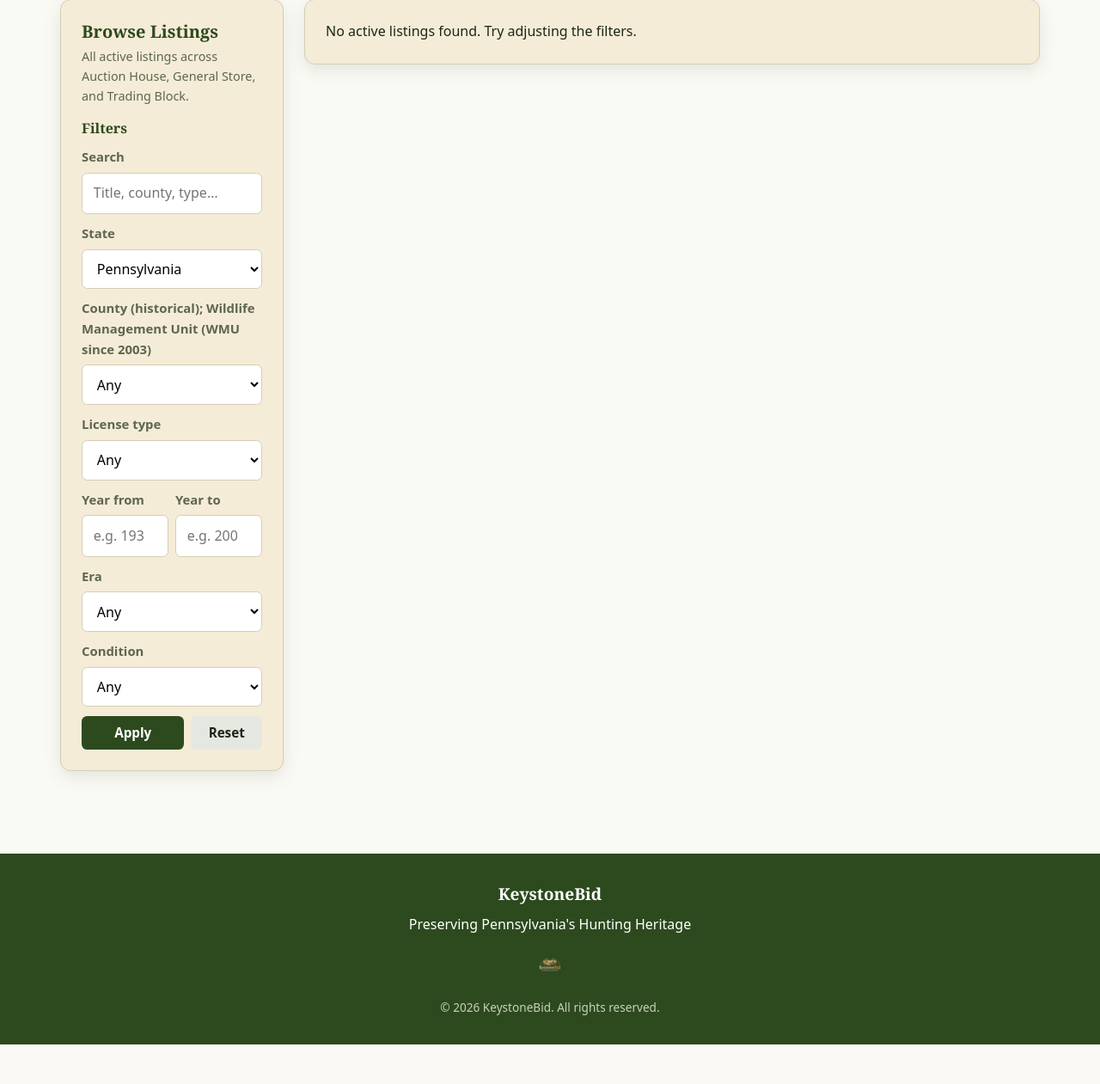
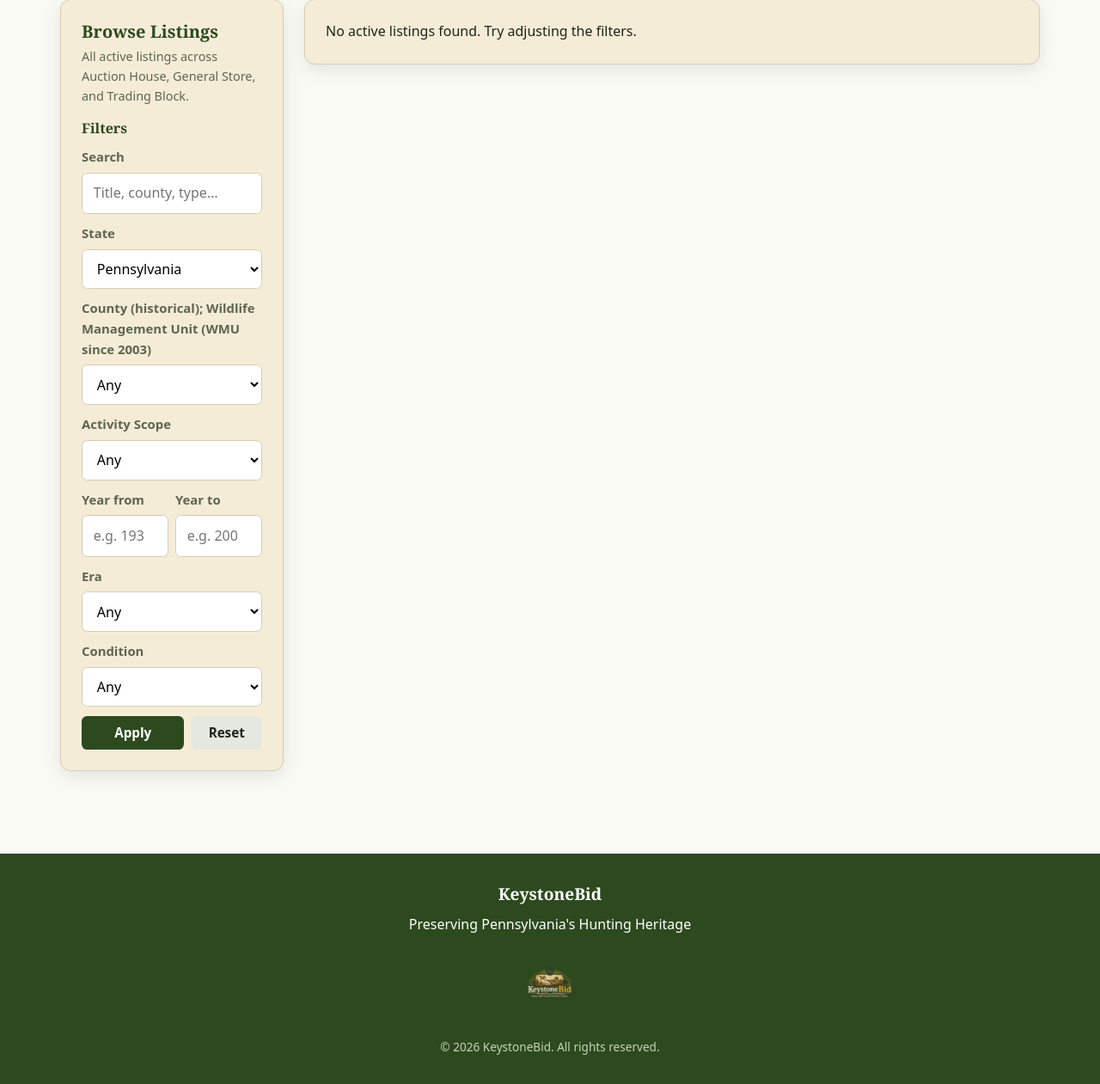
Before and after one commit to cormacbateman3/hunt, a Django app: page /listings/ in a window 1280 px wide. Shown: the part 161-1422 px from the top of the page at 86% size. Before the commit the page ends 1376 px from the top, so only its background shows below. Run offline with Django 5.2, Linux system fonts and the light colour scheme; data comes from the database, SQL or seed files in the repository; tables that the repository leaves empty hold one stand-in row (values such as "Sample post"); data that the repository does not hold is empty.

Commit message:
cleaning up some bugs. logo size, filters fixes and enhancements (state, county, license type)

```diff
--- a/apps/listings/views.py
+++ b/apps/listings/views.py
@@ -14,6 +14,7 @@ from apps.bids.forms import BidForm
 from apps.bids.services import get_user_bid_on_listing, get_winning_bid
 from apps.collections.models import CollectionItem
 from apps.core.models import GeographicUnit, LicenseType, State
+from apps.core.constants import FORM_LICENSE_TYPE_CATEGORIES, LICENSE_TYPE_CATEGORY_CHOICES
 from apps.core.forms import ReferenceDataSuggestionForm
 from apps.orders.models import Order
 from apps.orders.services import calculate_platform_fee
@@ -113,7 +114,6 @@ class BaseListingListView(ListView):
 
         state_id = self.request.GET.get('state_id')
         county_id = self.request.GET.get('county_id')
-        license_type_id = self.request.GET.get('license_type_id')
         year_min = self.request.GET.get('year_min')
         year_max = self.request.GET.get('year_max')
         condition = self.request.GET.get('condition')
@@ -124,8 +124,10 @@ class BaseListingListView(ListView):
             queryset = queryset.filter(state_id=state_id)
         if county_id and county_id.isdigit():
             queryset = queryset.filter(county_ref_id=county_id)
-        if license_type_id and license_type_id.isdigit():
-            queryset = queryset.filter(license_types__id=license_type_id)
+        for cat in FORM_LICENSE_TYPE_CATEGORIES:
+            cat_id = self.request.GET.get(f'{cat}_id')
+            if cat_id and cat_id.isdigit():
+                queryset = queryset.filter(license_types__id=cat_id)
         if year_min:
             queryset = queryset.filter(license_year__gte=year_min)
         if year_max:
@@ -160,28 +162,50 @@ class BaseListingListView(ListView):
         context = super().get_context_data(**kwargs)
         selected_state_id = self.request.GET.get('state_id')
         default_state = State.objects.filter(is_primary_default=True).first() or State.objects.order_by('name').first()
-        selected_state = State.objects.filter(pk=selected_state_id).first() if selected_state_id and selected_state_id.isdigit() else default_state
+        if 'state_id' in self.request.GET:
+            selected_state = State.objects.filter(pk=selected_state_id).first() if selected_state_id and selected_state_id.isdigit() else None
+        else:
+            selected_state = default_state
         context['states'] = State.objects.order_by('-is_primary_default', 'name')
         context['selected_state'] = selected_state
         context['counties'] = GeographicUnit.objects.filter(state=selected_state).order_by('sort_order', 'name') if selected_state else GeographicUnit.objects.none()
-        context['license_types'] = LicenseType.objects.filter(
-            is_system_value=True,
-        ).filter(
-            Q(state=selected_state) | Q(state__isnull=True) | Q(state__code='FD')
-        ).order_by('category', 'name').distinct() if selected_state else LicenseType.objects.none()
+
+        category_labels = dict(LICENSE_TYPE_CATEGORY_CHOICES)
+        if selected_state:
+            all_types = LicenseType.objects.filter(
+                is_system_value=True,
+            ).filter(
+                Q(state=selected_state) | Q(state__isnull=True) | Q(state__code='FD')
+            ).order_by('category', 'name').distinct()
+            all_types_list = list(all_types)
+        else:
+            all_types_list = []
+        license_type_groups = []
+        for cat in FORM_LICENSE_TYPE_CATEGORIES:
+            types = [lt for lt in all_types_list if lt.category == cat]
+            if types:
+                license_type_groups.append({
+                    'category': cat,
+                    'label': category_labels.get(cat, cat.replace('_', ' ').title()),
+                    'types': types,
+                    'filter_key': f'{cat}_id',
+                    'selected_id': self.request.GET.get(f'{cat}_id', ''),
+                })
+        context['license_type_groups'] = license_type_groups
+
         context['section_title'] = self.section_title
         context['section_description'] = self.section_description
         context['current_route_name'] = self.request.resolver_match.view_name
-        context['filters'] = {
-            'state_id': self.request.GET.get('state_id', str(selected_state.id) if selected_state else ''),
+        filters = {
+            'state_id': self.request.GET.get('state_id', str(default_state.id) if default_state else ''),
             'county_id': self.request.GET.get('county_id', ''),
-            'license_type_id': self.request.GET.get('license_type_id', ''),
             'year_min': self.request.GET.get('year_min', ''),
             'year_max': self.request.GET.get('year_max', ''),
             'condition': self.request.GET.get('condition', ''),
             'era': self.request.GET.get('era', ''),
             'search': self.request.GET.get('search', ''),
         }
+        context['filters'] = filters
         context['era_choices'] = ERA_LABEL_CHOICES
 
         query_params = self.request.GET.copy()
--- a/templates/base.html
+++ b/templates/base.html
@@ -149,7 +149,7 @@
             <img src="{% static 'img/keystonebid-logo.png' %}"
                  alt=""
                  aria-hidden="true"
-                 style="width:44px; height:44px; object-fit:contain; margin:0.75rem auto; opacity:0.7;"
+                 style="width:90px; height:90px; object-fit:contain; margin:0.75rem auto; opacity:0.85;"
                  onerror="this.style.display='none';">
             <p class="footer-copy">&copy; {% now "Y" %} KeystoneBid. All rights reserved.</p>
         </div>
--- a/templates/listings/listing_list.html
+++ b/templates/listings/listing_list.html
@@ -44,6 +44,7 @@
             <div>
                 <label class="form-label" for="state_id">State</label>
                 <select class="form-select" id="state_id" name="state_id">
+                    <option value="" {% if not filters.state_id %}selected{% endif %}>Any</option>
                     {% for state in states %}
                         <option value="{{ state.id }}" {% if filters.state_id == state.id|stringformat:'s' %}selected{% endif %}>
                             {{ state.name }}
@@ -62,17 +63,19 @@
                     {% endfor %}
                 </select>
             </div>
+            {% for group in license_type_groups %}
             <div>
-                <label class="form-label" for="license_type_id">License type</label>
-                <select class="form-select" id="license_type_id" name="license_type_id">
+                <label class="form-label" for="{{ group.filter_key }}">{{ group.label }}</label>
+                <select class="form-select" id="{{ group.filter_key }}" name="{{ group.filter_key }}">
                     <option value="">Any</option>
-                    {% for license_type in license_types %}
-                        <option value="{{ license_type.id }}" {% if filters.license_type_id == license_type.id|stringformat:'s' %}selected{% endif %}>
-                            {{ license_type.name }}
+                    {% for lt in group.types %}
+                        <option value="{{ lt.id }}" {% if group.selected_id == lt.id|stringformat:'s' %}selected{% endif %}>
+                            {{ lt.name }}
                         </option>
                     {% endfor %}
                 </select>
             </div>
+            {% endfor %}
             <div style="display: grid; grid-template-columns: 1fr 1fr; gap: 0.5rem;">
                 <div>
                     <label class="form-label" for="year_min">Year from</label>
@@ -208,6 +211,30 @@
 {% endblock %}
 
 {% block extra_js %}
+<script>
+document.addEventListener('DOMContentLoaded', () => {
+    const stateSelect = document.getElementById('state_id');
+    const countySelect = document.getElementById('county_id');
+    const countyLabel = countySelect ? countySelect.previousElementSibling : null;
+    if (!stateSelect || !countySelect) return;
+
+    stateSelect.addEventListener('change', async () => {
+        const stateId = stateSelect.value;
+        countySelect.innerHTML = '<option value="">Any</option>';
+        if (countyLabel) countyLabel.textContent = 'County';
+        if (!stateId) return;
+        const res = await fetch(`/api/geo-units/?state=${encodeURIComponent(stateId)}`);
+        const data = await res.json();
+        (data.results || []).forEach((unit) => {
+            const opt = document.createElement('option');
+            opt.value = unit.id;
+            opt.textContent = unit.name;
+            countySelect.appendChild(opt);
+        });
+        if (countyLabel) countyLabel.textContent = data.issuance_unit_label || 'County';
+    });
+});
+</script>
 {% if show_map_toggle and view_mode == 'map' and is_county_state and geo_units %}
 <script src="https://cdn.jsdelivr.net/npm/d3@7/dist/d3.min.js"></script>
 <script src="https://cdn.jsdelivr.net/npm/topojson-client@3/dist/topojson-client.min.js"></script>
```
Also changed, not shown: apps/notifications/migrations/0005_alter_notification_notification_type.py (added).
